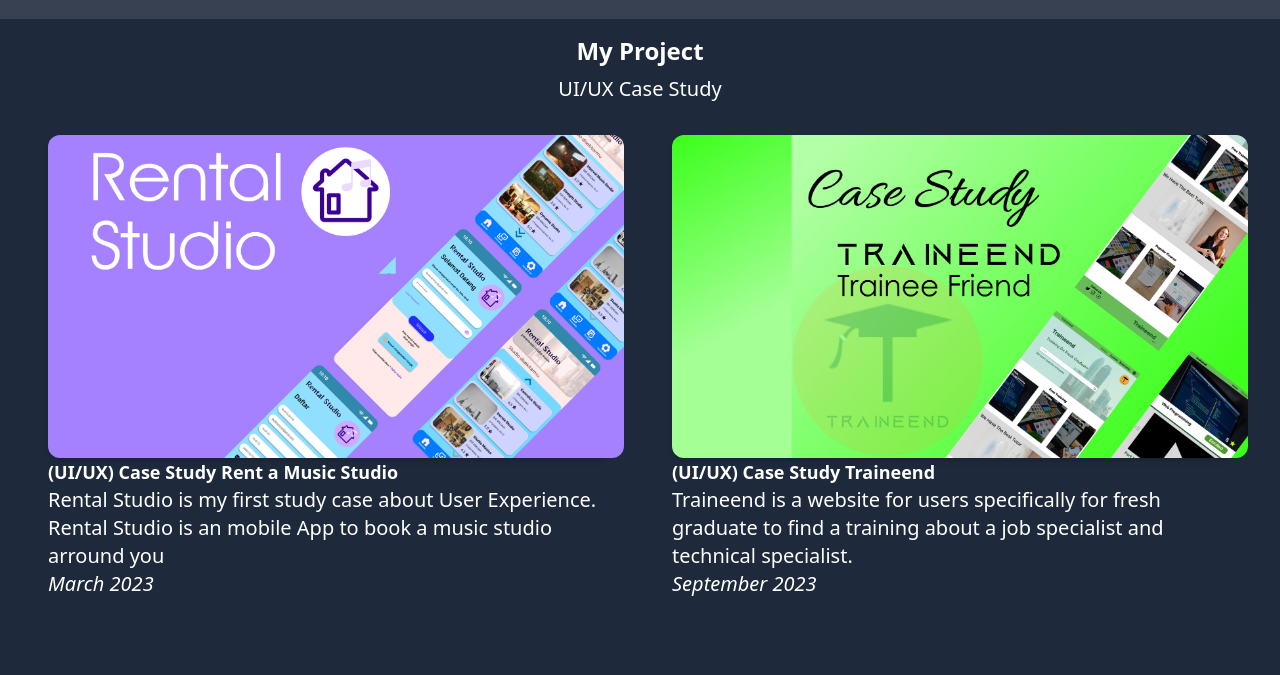
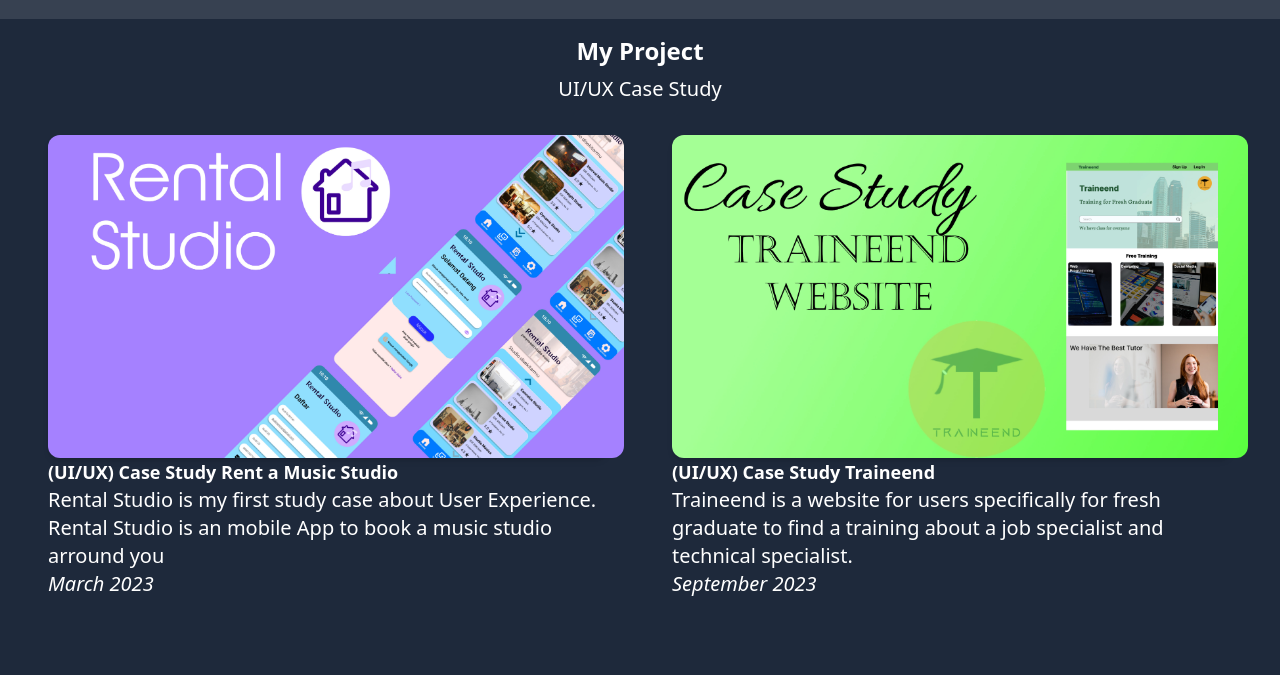
Before and after one commit to raihanAN/portofolio, a website: page index.html in a window 1280 px wide. Shown: the part 2200-2875 px from the top of the page. Drawn offline with Linux system fonts and the light colour scheme.

Commit message:
updating study case presentation

```diff
--- a/index.html
+++ b/index.html
@@ -265,7 +265,7 @@
             <div class="mb-12 p-8 md:w-1/2">
                 <div class="rounded-xl shadow-md"><a href="UI2.html"
                         class="transition duration-300 ease-in-out hover:opacity-10">
-                        <img src="assets/UI/Balaker.jpg" alt="Traineend" class=" lg:max-w-lg xl:max-w-xl rounded-xl">
+                        <img src="assets/UI/Balaker2.jpg" alt="Traineend" class=" lg:max-w-lg xl:max-w-xl rounded-xl">
 
                 </div>
                 <h4 class="font-semibold text-lg text-white">(UI/UX) Case Study Traineend</h4>
```
Also changed, not shown: assets/UI/Balaker.jpg (deleted), assets/UI/Balaker2.jpg (renamed from assets/UI/Balaker1.jpg).
